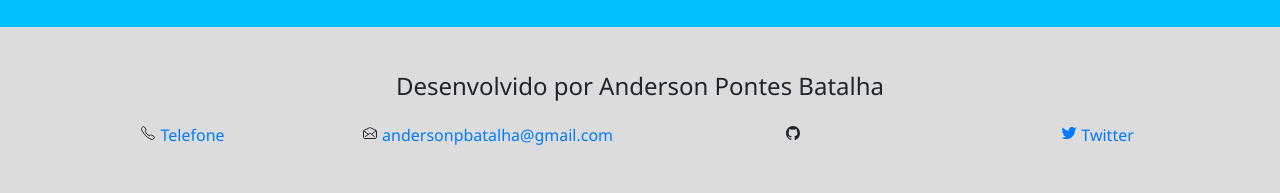
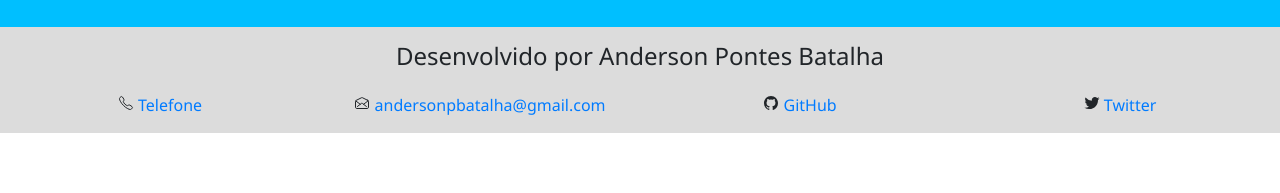
Before and after one commit to AndersonBatalha/aula-bootstrap, a plain HTML site: page index.html in a window 1280 px wide. Shown: the part 1580-1773 px from the top of the page. After the commit the page ends 1713 px from the top, so only its background shows below. Drawn offline with nearby package versions, Linux system fonts and the light colour scheme.

Commit message:
Alterações no arquivo index.html

```diff
--- a/index.html
+++ b/index.html
@@ -6,6 +6,17 @@
         <meta name="viewport" content="width=device-width, initial-scale=1.0">
         <link rel="stylesheet" type="text/css" href="bootstrap/css/bootstrap.min.css">
         <link rel="stylesheet" type="text/css" href="css/style.css">
+
+        <script type="module" src="https://unpkg.com/ionicons@5.0.0/dist/ionicons/ionicons.esm.js"></script>
+        <script nomodule="" src="https://unpkg.com/ionicons@5.0.0/dist/ionicons/ionicons.js"></script>
+
+        <!-- Adicionando JavaScript através da tag <script> -->
+        <script>
+            console.log("Olá mundo!")
+        </script>
+
+        <!-- Adicionando JavaScript através de um arquivo externo -->
+        <script type="text/javascript" src="js/script.js"></script>
         <title>Página inicial</title>
     </head>
 
@@ -85,7 +96,7 @@
             </div>
         </section>
 
-        <section id="contato">
+        <footer id="contato">
             <div class="container-fluid text-center">
                 <h4>Desenvolvido por Anderson Pontes Batalha</h4>
                 <div class="row">
@@ -104,7 +115,7 @@
                     <div class="col-lg-3 col-xl-3 col-sm-12">
                         <p>
                             <ion-icon name='logo-github'></ion-icon>
-                            <a href="http://github.com/AndersonBatalha" target="_blank"itHub</a>
+                            <a href="http://github.com/AndersonBatalha" target="_blank">GitHub</a>
                         </p>
                     </div>
                     <div class="col-lg-3 col-xl-3 col-sm-12">
@@ -116,9 +127,8 @@
                 </div>
 
             </div>
-        </section>
+        </footer>
 
-        <script src="https://unpkg.com/ionicons@5.0.0/dist/ionicons.js"></script>
 
     </body>
 
```
